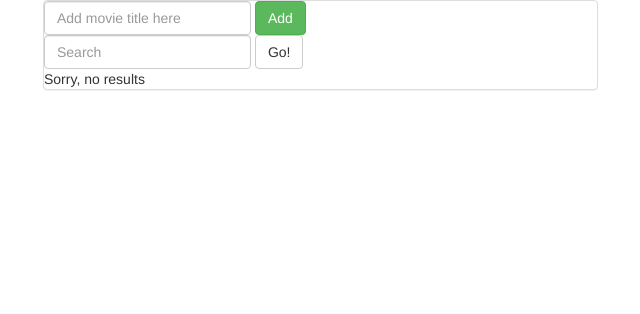
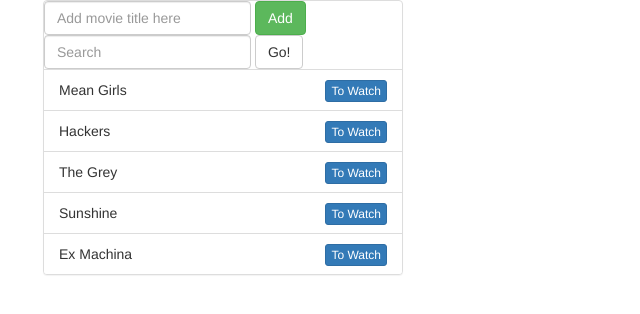
Before and after one commit to philcho/framework-movie-practice, a React (Create React App) app: page / in a window 1280 px wide. Shown: the top 314 px of the page, without its empty margins (27-667 px from the left). Built offline with nearby package versions, Linux system fonts and the light colour scheme.

Commit message:
Add a button to each list item that allows the user to toggle a 'watched' property.

```diff
--- a/src/App.js
+++ b/src/App.js
@@ -50,7 +50,7 @@ class App extends Component {
     return (
       <Grid className="App">
         <Row>
-          <Col xs={6}>
+          <Col xs={4}>
             <Panel header={appTitle}>
               <AddMovieForm handleAddMovie={this.handleAddMovie} />
               <SearchForm handleSearchQuery={this.handleSearchQuery} />
--- a/src/MovieListEntry.js
+++ b/src/MovieListEntry.js
@@ -1,10 +1,34 @@
 import React, { Component } from 'react';
-import { ListGroupItem } from 'react-bootstrap';
+import { ListGroupItem, Button } from 'react-bootstrap';
 
 export default class MovieListEntry extends Component {
+  constructor(props) {
+    super(props);
+
+    this.state = {
+      isWatched: false
+    }
+
+    this.handleButtonClick = this.handleButtonClick.bind(this);
+  }
+
+  handleButtonClick() {
+    this.setState({ isWatched: !this.state.isWatched })
+  }
+
   render() {
+    let watchBtn;
+    if(this.state.isWatched) {
+      watchBtn = (<Button bsSize="xs" bsStyle="success" className="pull-right" onClick={this.handleButtonClick}>Watched</Button>);
+    } else {
+      watchBtn = (<Button bsSize="xs" bsStyle="primary" className="pull-right" onClick={this.handleButtonClick}>To Watch</Button>);
+    }
+
     return (
-      <ListGroupItem>{this.props.movie.title}</ListGroupItem>
+      <ListGroupItem>
+        {watchBtn}
+        {this.props.movie.title}
+      </ListGroupItem>
     );
   }
 }
--- a/src/data/exampleMovieList.js
+++ b/src/data/exampleMovieList.js
@@ -1,7 +1,7 @@
 window.movies = [
-  // {title: 'Mean Girls'},
-  // {title: 'Hackers'},
-  // {title: 'The Grey'},
-  // {title: 'Sunshine'},
-  // {title: 'Ex Machina'},
+  {title: 'Mean Girls'},
+  {title: 'Hackers'},
+  {title: 'The Grey'},
+  {title: 'Sunshine'},
+  {title: 'Ex Machina'},
 ];
```
